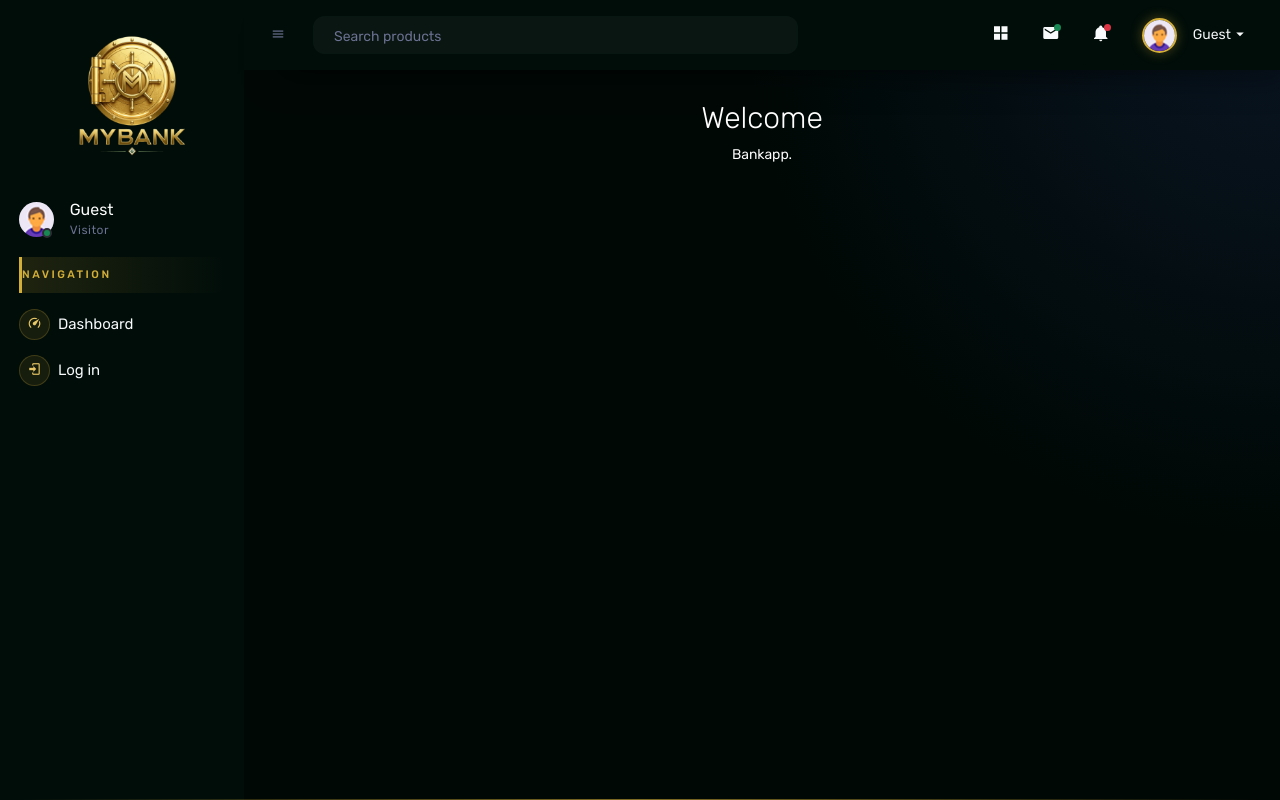
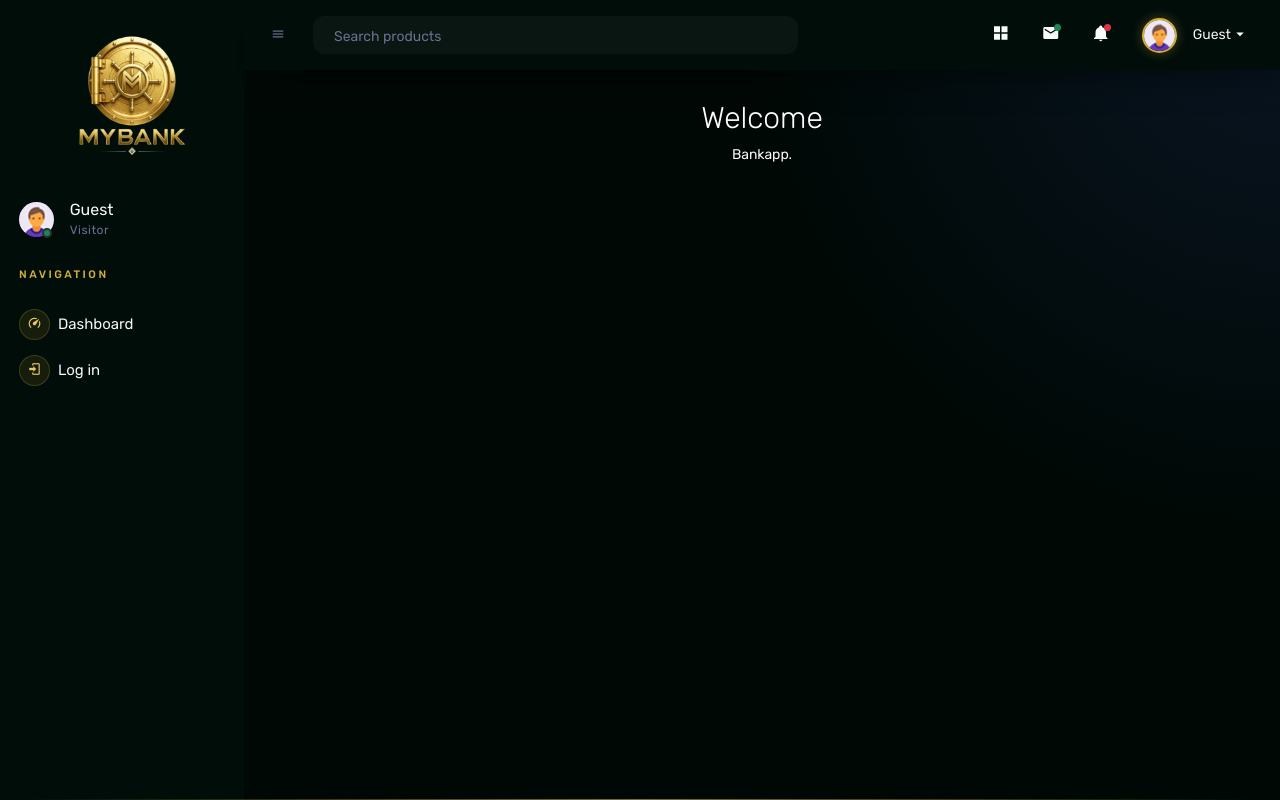
Before and after one commit to nninnie/Banksystem, an ASP.NET Core app: page / in a window 1280 px wide, with the pointer over the restyled element. Run offline with ASP.NET Core 8, Linux system fonts and the light colour scheme.

Commit message:
Hover fix navigation i sidopanelen, glömde radera tidigare styling

```diff
--- a/wwwroot/my-css/style.css
+++ b/wwwroot/my-css/style.css
@@ -166,14 +166,6 @@ html body .sidebar .sidebar-brand-wrapper {
     color: var(--text) !important;
 }
 
-/* Hover och aktiv sida: guldstreck och tonad bakgrund */
-.sidebar .nav .nav-item .nav-link:hover,
-.sidebar .nav .nav-item.active > .nav-link {
-    background: linear-gradient(90deg, rgba(212, 175, 55, 0.14), transparent) !important;
-    border-left: 3px solid var(--gold);
-    border-radius: 0 10px 10px 0;
-}
-
 .sidebar .nav .nav-item .nav-link:hover .menu-title {
      color: var(--gold) !important;
 }
@@ -184,6 +176,7 @@ html body .sidebar .sidebar-brand-wrapper {
     box-shadow: 0 0 14px rgba(212, 175, 55, 0.25);
 }
 
+/* Hover sidebar */
 .sidebar .nav .nav-item.menu-items .nav-link:hover {
     background: linear-gradient(90deg, rgba(212, 175, 55, 0.14), transparent) !important;
     border-left: 3px solid var(--gold);
```
